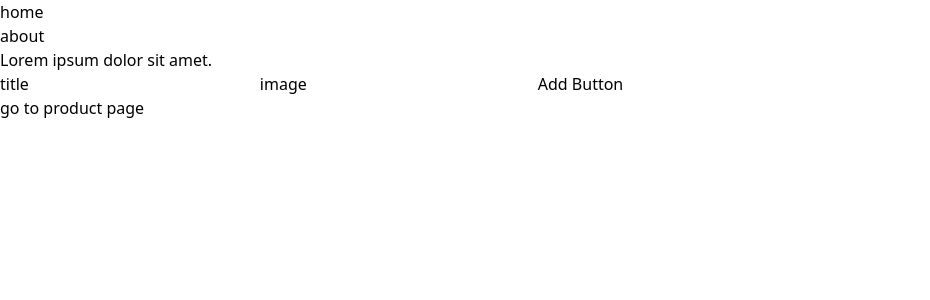
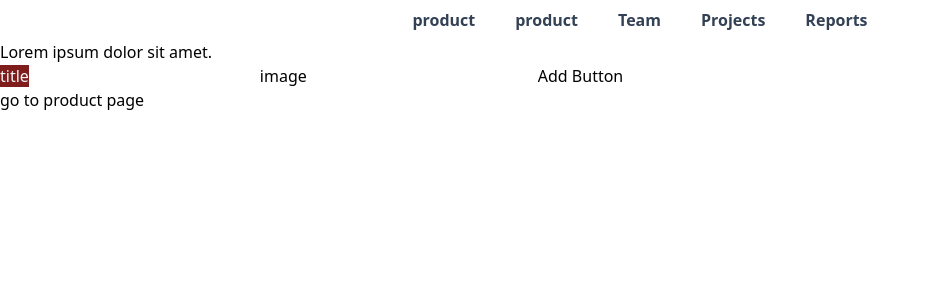
Before and after one commit to Amit01k/officework, a Nuxt app: page /createPage in a window 1280 px wide. Shown: the top 300 px of the page, without its empty margins (0-930 px from the left). Built offline with nearby package versions, Linux system fonts and the light colour scheme.

Commit message:
tailwindcss adding

```diff
--- a/layouts/default.vue
+++ b/layouts/default.vue
@@ -1,12 +1,25 @@
 <template>
-<div>
-    <nav>
-        <ul><li>home</li></ul>
-        <ul><li>about</li></ul>
-    </nav>
-    <p>Lorem ipsum dolor sit amet.</p>
-    <slot/>
+    <div>
+        <div class=" ">
+            <!-- <p class="text-end mx-4">home</p>
+        <p class="text-right">product</p> -->
+            <nav class="flex justify-center space-x-4">
+                <nuxt-link to="product"
+                    class="font-bold px-3 py-2 text-slate-700 rounded-lg hover:bg-slate-100 hover:text-slate-900">
+                    product</nuxt-link>
+                <a href="/product"
+                    class="font-bold px-3 py-2 text-slate-700 rounded-lg hover:bg-slate-100 hover:text-slate-900">product</a>
+                <a href="/team"
+                    class="font-bold px-3 py-2 text-slate-700 rounded-lg hover:bg-slate-100 hover:text-slate-900">Team</a>
+                <a href="/projects"
+                    class="font-bold px-3 py-2 text-slate-700 rounded-lg hover:bg-slate-100 hover:text-slate-900">Projects</a>
+                <a href="/reports"
+                    class="font-bold px-3 py-2 text-slate-700 rounded-lg hover:bg-slate-100 hover:text-slate-900">Reports</a>
+            </nav>
+        </div>
+        <p>Lorem ipsum dolor sit amet.</p>
+        <slot />
 
-</div>
+    </div>
 
 </template>
--- a/pages/createPage.vue
+++ b/pages/createPage.vue
@@ -2,7 +2,7 @@
 
 <div>
     <form @submit.prevent="submit">
-        <label>title</label>
+        <label class="text-slate-100 bg-red-900" >title</label>
         <input type="text" v-model="title"/>
 
         <label>image</label>
```
